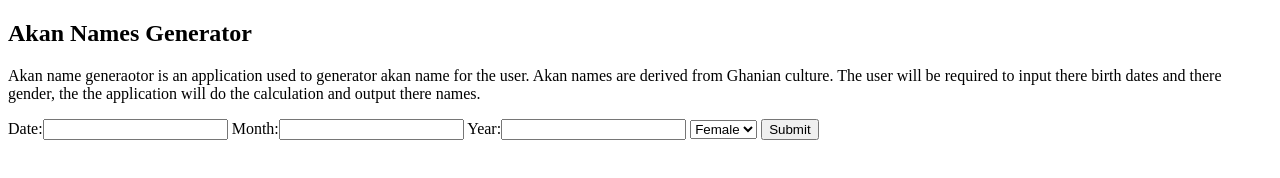
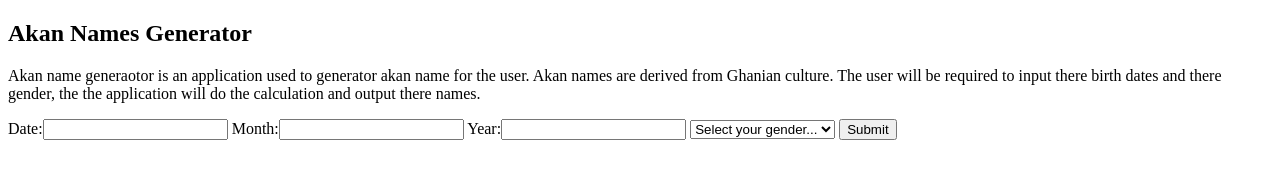
Before and after one commit to daisyarusey/Akhan-name-generator, a plain HTML site: page index.html in a window 1280 px wide. Drawn offline with Linux system fonts and the light colour scheme.

Commit message:
Edit select tag

```diff
--- a/index.html
+++ b/index.html
@@ -15,8 +15,9 @@
         Month:<input type="number" id="month">
         Year:<input type="number" id="year">
         <select id="gender">
-            <option value="female">Female</option>
-            <option value="male">Male</option>
+          <option>Select your gender...</option>
+          <option value="female">Female</option>
+          <option value="male">Male</option>
         </select>
         <input type="submit" value="Submit" id="submitButton" />
       </form>
```
